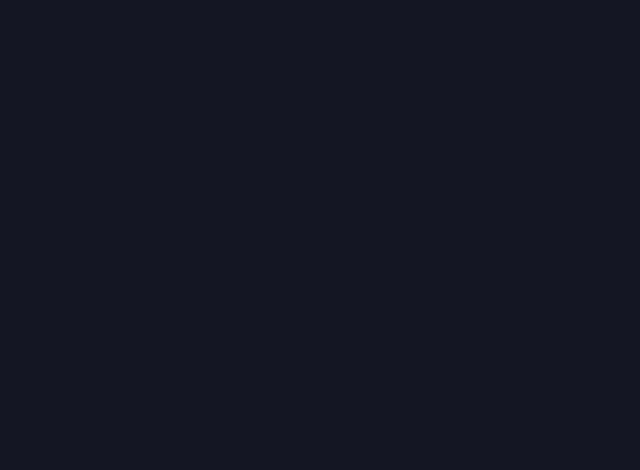
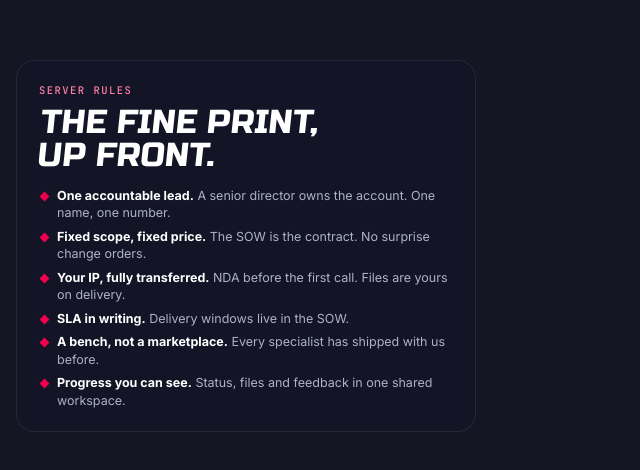
Before and after one commit to Rohitmehta395/Concepful-3D, a Next.js app: page / in a window 1280 px wide. Shown: the part 2898-3368 px from the top of the page, without its empty margins (0-640 px from the left). Before the commit the page ends 800 px from the top, so only its background shows below. Built offline with nearby package versions, Linux system fonts and the light colour scheme; no server answers.

Commit message:
feat(story): static classes and rules sections

```diff
--- a/src/app/globals.css
+++ b/src/app/globals.css
@@ -2,4 +2,7 @@
 @import "../styles/tokens.css";
 @import "../styles/base.css";
 @import "../styles/header.css";
+@import "../styles/story.css";
 @import "../styles/hero.css";
+@import "../styles/classes.css";
+@import "../styles/rules.css";
--- a/src/app/page.tsx
+++ b/src/app/page.tsx
@@ -1,9 +1,13 @@
+import { Classes } from "@/components/story/Classes";
 import { Hero } from "@/components/story/Hero";
+import { Rules } from "@/components/story/Rules";
 
 export default function Home() {
   return (
     <main id="main" tabIndex={-1} className="story outline-none">
       <Hero />
+      <Classes />
+      <Rules />
     </main>
   );
 }
--- /dev/null
+++ b/src/components/story/Classes.tsx
@@ -0,0 +1,44 @@
+import { SECTION_IDS, STORY_SECTIONS } from "@/content";
+
+/**
+ * Static Classes Section (#s-classes in prototype).
+ * Renders the capability introduction, sub-disciplines (beats), and delivery perks.
+ *
+ * Source: reference/Concepful_Mech_Builder.html (lines 2018-2057)
+ */
+export function Classes() {
+  const { classes } = STORY_SECTIONS;
+
+  return (
+    <section
+      id={SECTION_IDS.classes}
+      className="st tall"
+      data-scene="classes"
+      aria-labelledby="classes-heading"
+    >
+      <div className="in">
+        <div className="sc">
+          <div className="eyebrow">{classes.eyebrow}</div>
+          {/* h2 element matches original prototype line 2022. aria-labelledby and id added by the rewrite. */}
+          <h2 id="classes-heading" className="mid">
+            {classes.heading}
+          </h2>
+          <p>{classes.description}</p>
+          <div className="beats" data-beats>
+            {classes.beats.map((beat, index) => (
+              <div key={index} className="beat">
+                <b>{beat.title}</b>
+                <small>{beat.desc}</small>
+              </div>
+            ))}
+          </div>
+          <div className="perks">
+            {classes.perks.map((perk, index) => (
+              <span key={index}>{perk}</span>
+            ))}
+          </div>
+        </div>
+      </div>
+    </section>
+  );
+}
--- /dev/null
+++ b/src/components/story/Rules.tsx
@@ -0,0 +1,38 @@
+import { SECTION_IDS, STORY_SECTIONS } from "@/content";
+
+/**
+ * Static Rules Section (#s-rules in prototype).
+ * Renders the commitment fine print and operational guidelines list.
+ *
+ * Source: reference/Concepful_Mech_Builder.html (lines 2103-2134)
+ */
+export function Rules() {
+  const { rules } = STORY_SECTIONS;
+
+  return (
+    <section
+      id={SECTION_IDS.rules}
+      className="st"
+      data-scene="rules"
+      aria-labelledby="rules-heading"
+    >
+      <div className="in">
+        <div className="sc">
+          <div className="eyebrow">{rules.eyebrow}</div>
+          {/* h2 element matches original prototype line 2107. aria-labelledby and id added by the rewrite. */}
+          <h2 id="rules-heading" className="mid">
+            {rules.heading}
+          </h2>
+          <ul className="rules">
+            {rules.items.map((item, index) => (
+              <li key={index}>
+                <b>{item.bold}</b>
+                {item.text}
+              </li>
+            ))}
+          </ul>
+        </div>
+      </div>
+    </section>
+  );
+}
--- a/src/content/sections.ts
+++ b/src/content/sections.ts
@@ -11,6 +11,8 @@ export const SECTION_IDS = {
   classes: "classes",
   /** Replaces original #s-logi (line 1869, 2058) */
   howItWorks: "how-it-works",
+  /** Replaces original #s-rules (line 2103) */
+  rules: "rules",
   /** Replaces original #s-stages (line 1870, 2135) */
   plans: "plans",
   /** Matches original #build (line 1871, 2191) */
--- /dev/null
+++ b/src/styles/classes.css
@@ -0,0 +1,158 @@
+/**
+ * Concepful Mech Builder — Classes Section Styles
+ * Source of truth: reference/Concepful_Mech_Builder.html
+ *
+ * Line references cite reference/Concepful_Mech_Builder.html.
+ */
+
+/* Lines 156-159: Tall section min-height for scene diorama scrubbing */
+.st.tall {
+  min-height: 240vh;
+  align-items: flex-start;
+}
+
+/* Lines 174-178: Tall section inner boundary layout */
+.st.tall .in {
+  align-self: stretch;
+  display: flex;
+  flex-direction: column;
+}
+
+/* Lines 179-182: Sticky card positioning during scene diorama */
+.st.tall .sc {
+  position: sticky;
+  top: calc(92px + var(--st));
+}
+
+/* Lines 205-214: Medium display section heading */
+.mid {
+  font-family: var(--display);
+  font-weight: 400;
+  text-transform: uppercase;
+  font-size: clamp(24px, 2.6vw, 34px);
+  line-height: 1;
+  transform: skewX(-6deg);
+  color: var(--bone);
+  margin-top: 8px;
+}
+
+/* Lines 269-274: Beats vertical list container */
+.beats {
+  display: flex;
+  flex-direction: column;
+  gap: 6px;
+  margin-top: 14px;
+}
+
+/* Lines 275-286: Beat card item surface */
+.beat {
+  border: 1px solid var(--line);
+  border-radius: 10px;
+  padding: 9px 12px;
+  background: var(--glass2);
+  opacity: 0.5;
+  transition:
+    opacity 0.3s,
+    border-color 0.3s,
+    transform 0.3s;
+  cursor: pointer;
+}
+
+/* Lines 287-290: Beat item hover state */
+.beat:hover {
+  opacity: 0.85;
+  border-color: var(--line2);
+}
+
+/* Lines 291-294: Beat item focus-visible ring */
+.beat:focus-visible {
+  outline: 2px solid var(--pro);
+  outline-offset: 2px;
+}
+
+/* Lines 295-299: Active/scrubbed beat highlighted by scene engine */
+.beat.on {
+  opacity: 1;
+  border-color: var(--red);
+  transform: translateX(4px);
+}
+
+/* Lines 300-305: Beat item title flex layout */
+.beat b {
+  display: flex;
+  align-items: baseline;
+  gap: 8px;
+  font-size: 13.5px;
+}
+
+/* Lines 306-311: Beat numeric or discipline prefix */
+.beat b i {
+  font-style: normal;
+  font-family: var(--mono);
+  font-size: 10.5px;
+  color: var(--red);
+}
+
+/* Lines 312-320: Beat metadata right-aligned indicator */
+.beat b em {
+  font-style: normal;
+  font-family: var(--mono);
+  font-size: 9.5px;
+  letter-spacing: 0.08em;
+  text-transform: uppercase;
+  color: var(--pro);
+  margin-left: auto;
+}
+
+/* Lines 321-327: Beat narrative description */
+.beat small {
+  display: block;
+  color: var(--muted);
+  font-size: 12px;
+  line-height: 1.4;
+  margin-top: 2px;
+}
+
+/* Lines 328-333: Delivery perks tag container */
+.perks {
+  display: flex;
+  flex-wrap: wrap;
+  gap: 6px;
+  margin-top: 12px;
+}
+
+/* Lines 334-343: Delivery perk badge */
+.perks span {
+  font-family: var(--mono);
+  font-size: 10px;
+  letter-spacing: 0.06em;
+  text-transform: uppercase;
+  border: 1px solid rgba(76, 197, 138, 0.4);
+  color: var(--ok);
+  border-radius: 999px;
+  padding: 3px 9px;
+}
+
+/* Lines 489-512, 539-544: Mobile responsive adjustments (<= 900px) */
+@media (max-width: 900px) {
+  .st.tall {
+    align-items: flex-end;
+  }
+
+  .st.tall .in {
+    justify-content: flex-end;
+  }
+
+  .st.tall .sc {
+    top: auto;
+    bottom: 12px;
+  }
+
+  .beat small {
+    display: none;
+  }
+
+  .beat.on small {
+    display: block;
+  }
+}
--- a/src/styles/hero.css
+++ b/src/styles/hero.css
@@ -4,44 +4,6 @@
  *
  * Line references cite reference/Concepful_Mech_Builder.html.
  */
-
-/* Lines 146-149, 597-599: Story section container and canvas pass-through */
-.story {
-  position: relative;
-  z-index: var(--z-story, 6);
-  pointer-events: none;
-}
-
-/* Lines 600-602: Content cards retain pointer events */
-.story .sc {
-  pointer-events: auto;
-}
-
-/* Lines 150-155: Story chapter section layout */
-.st {
-  min-height: 100vh;
-  display: flex;
-  align-items: center;
-  padding-block: 96px 48px;
-}
-
-/* Lines 160-164: Centered content boundary */
-.st .in {
-  width: 100%;
-  max-width: 1280px;
-  margin: 0 auto;
-}
-
-/* Lines 165-173, 606-611: Content card glassmorphism */
-.sc {
-  max-width: 460px;
-  background: var(--glass);
-  border: 1px solid var(--line);
-  border-radius: 18px;
-  padding: 22px;
-  -webkit-backdrop-filter: blur(12px) saturate(1.1);
-  backdrop-filter: blur(12px) saturate(1.1);
-}
 
 /*
  * Part 3.3c — Hero card width fix.
@@ -74,15 +36,6 @@
   max-width: calc(7.24 * var(--hero-h1) + 54px);
 }
 
-/* Lines 183-189: Monospace category eyebrow */
-.sc .eyebrow {
-  font-family: var(--mono);
-  font-size: 10.5px;
-  letter-spacing: 0.14em;
-  text-transform: uppercase;
-  color: var(--pro);
-}
-
 /* Lines 190-200, 1680-1683: Display heading with skewed styling and active drop shadow */
 .big {
   font-family: var(--display);
@@ -105,14 +58,6 @@
 .big span {
   color: var(--red);
   text-shadow: 3px 3px 0 #141624;
-}
-
-/* Lines 215-220: Narrative copy paragraph */
-.sc p {
-  color: var(--muted);
-  margin: 10px 0 0;
-  font-size: 14.5px;
-  max-width: 52ch;
 }
 
 /* Lines 221-226: Call-to-action button row */
@@ -179,16 +124,6 @@
 
 /* Lines 489-512, 548-550: Mobile responsive adjustments (<= 900px) */
 @media (max-width: 900px) {
-  .st {
-    align-items: flex-end;
-    padding-block: 60px 16px;
-  }
-
-  .sc {
-    max-width: none;
-    padding: 16px;
-  }
-
   /* Reset hero-specific max-width override so .sc mobile rule applies, and update --hero-h1 */
   .sc.hero {
     --hero-h1: 34px;
@@ -199,10 +134,6 @@
     font-size: 34px;
   }
 
-  .sc p {
-    font-size: 13px;
-  }
-
   .hud b {
     font-size: 16px;
   }
--- /dev/null
+++ b/src/styles/rules.css
@@ -0,0 +1,49 @@
+/**
+ * Concepful Mech Builder — Rules Section Styles
+ * Source of truth: reference/Concepful_Mech_Builder.html
+ *
+ * Line references cite reference/Concepful_Mech_Builder.html.
+ */
+
+/* Lines 367-374: Rules list container reset */
+.rules {
+  list-style: none;
+  margin: 14px 0 0;
+  padding: 0;
+  display: flex;
+  flex-direction: column;
+  gap: 6px;
+}
+
+/* Lines 375-381: Rule item row layout */
+.rules li {
+  font-size: 12.5px;
+  color: var(--muted);
+  padding-left: 18px;
+  position: relative;
+  line-height: 1.4;
+}
+
+/* Lines 382-391: Custom diamond bullet indicator */
+.rules li::before {
+  content: "";
+  position: absolute;
+  left: 2px;
+  top: 6px;
+  width: 7px;
+  height: 7px;
+  background: var(--red);
+  transform: rotate(45deg);
+}
+
+/* Lines 392-394: Bold lead-in high-contrast foreground color */
+.rules b {
+  color: var(--fg);
+}
+
+/* Lines 545-547: Mobile font size adjustment (<= 900px) */
+@media (max-width: 900px) {
+  .rules li {
+    font-size: 11.5px;
+  }
+}
--- /dev/null
+++ b/src/styles/story.css
@@ -0,0 +1,78 @@
+/**
+ * Concepful Mech Builder — Shared Story Container and Section Card Styles
+ * Source of truth: reference/Concepful_Mech_Builder.html
+ *
+ * Line references cite reference/Concepful_Mech_Builder.html.
+ */
+
+/* Lines 146-149, 597-599: Story section container and canvas pass-through */
+.story {
+  position: relative;
+  z-index: var(--z-story, 6);
+  pointer-events: none;
+}
+
+/* Lines 600-602: Content cards retain pointer events */
+.story .sc {
+  pointer-events: auto;
+}
+
+/* Lines 150-155: Story chapter section layout */
+.st {
+  min-height: 100vh;
+  display: flex;
+  align-items: center;
+  padding-block: 96px 48px;
+}
+
+/* Lines 160-164: Centered content boundary */
+.st .in {
+  width: 100%;
+  max-width: 1280px;
+  margin: 0 auto;
+}
+
+/* Lines 165-173, 606-611: Content card glassmorphism */
+.sc {
+  max-width: 460px;
+  background: var(--glass);
+  border: 1px solid var(--line);
+  border-radius: 18px;
+  padding: 22px;
+  -webkit-backdrop-filter: blur(12px) saturate(1.1);
+  backdrop-filter: blur(12px) saturate(1.1);
+}
+
+/* Lines 183-189: Monospace category eyebrow */
+.sc .eyebrow {
+  font-family: var(--mono);
+  font-size: 10.5px;
+  letter-spacing: 0.14em;
+  text-transform: uppercase;
+  color: var(--pro);
+}
+
+/* Lines 215-220: Narrative copy paragraph */
+.sc p {
+  color: var(--muted);
+  margin: 10px 0 0;
+  font-size: 14.5px;
+  max-width: 52ch;
+}
+
+/* Lines 489-512: Mobile responsive adjustments (<= 900px) */
+@media (max-width: 900px) {
+  .st {
+    align-items: flex-end;
+    padding-block: 60px 16px;
+  }
+
+  .sc {
+    max-width: none;
+    padding: 16px;
+  }
+
+  .sc p {
+    font-size: 13px;
+  }
+}
```
Also changed, not shown: 3 other files (tests, documents, lock files or other folders).
